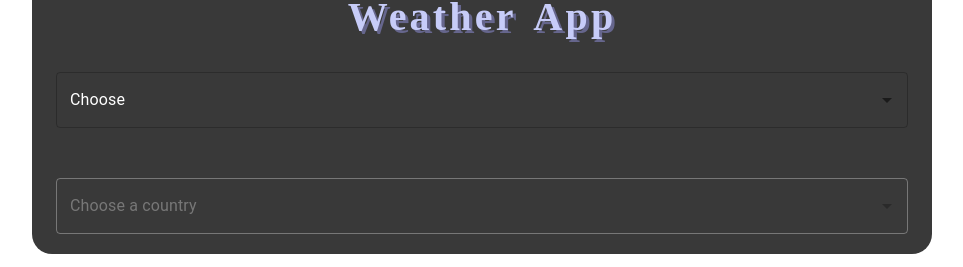
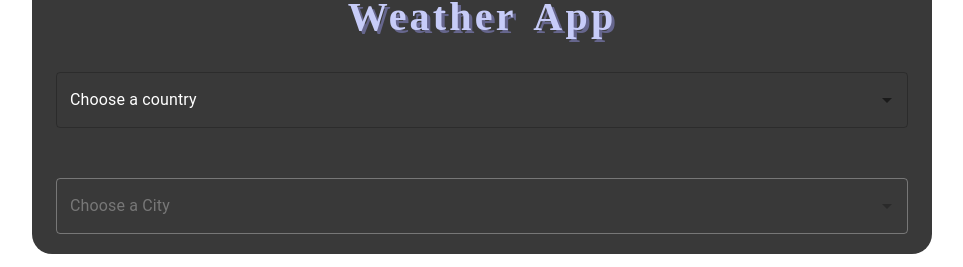
Before and after one commit to frankenstein-25/Weather_2, a React (Create React App) app: page / in a window 1280 px wide. Shown: the part 107-374 px from the top of the page, without its empty margins (158-1121 px from the left). Built offline with nearby package versions, Linux system fonts and the light colour scheme; no server answers; a web font is replaced by a local one.

Commit message:
update disable property in city search bar

```diff
--- a/src/Components/City.js
+++ b/src/Components/City.js
@@ -28,7 +28,11 @@ export default function City({city:value,cities,setCities, setCity,country}) {
       useEffect(()=>{
           setCity(null);
           setCities([]);
-          setdisable(false);
+          if(country)
+            setdisable(false);
+          else
+            setdisable(true);
+          console.log(country)
           country && (async () => await fetchCitiesData())()
         },[country]);
 
@@ -67,7 +71,7 @@ export default function City({city:value,cities,setCities, setCity,country}) {
         renderInput={(params) => (
                 <TextField
                     {...params}
-                    label="Choose a country"
+                    label="Choose a City"
                     InputProps={{
                         ...params.InputProps,
                         endAdornment: (
--- a/src/Components/Country.js
+++ b/src/Components/Country.js
@@ -14,10 +14,8 @@ export default function Country({allCountries,setAllCountries,setCountry,city,se
           if (!response.ok) throw Error("didn't receive data");
           const itemlist = await response.json();
           setAllCountries(itemlist.data);
-        //   setError(null);
         }
         catch (err) {
-        //   setError(err);
         }
       }
       useEffect(()=>{
@@ -40,12 +38,15 @@ export default function Country({allCountries,setAllCountries,setCountry,city,se
                 if (newValue){
                     setCountry(newValue.name)
                 }
+                else{
+                    setCountry();
+                }
             }}
 
             renderInput={(params) => (
                     <TextField
                         {...params}
-                        label="Choose"
+                        label="Choose a country"
                         InputProps={{
                             ...params.InputProps,
                         }}
--- a/src/index.css
+++ b/src/index.css
@@ -56,7 +56,8 @@ div>.css-1d3z3hw-MuiOutlinedInput-notchedOutline {
 
 
 div>.css-154xyx0-MuiInputBase-root-MuiOutlinedInput-root.Mui-disabled .MuiOutlinedInput-notchedOutline {
-  border-color: rgba(220, 220, 220, 0.38);
+  border-color: rgba(220, 220, 220, 0.38) !important;
+  cursor:not-allowed !important;
 }
 
 div>.css-1sumxir-MuiFormLabel-root-MuiInputLabel-root {
@@ -166,3 +167,6 @@ h1 {
 h2.lite{
   margin-top: 5px;
 }
+.Mui-disabled{
+cursor: not-allowed !important;
+}
```
